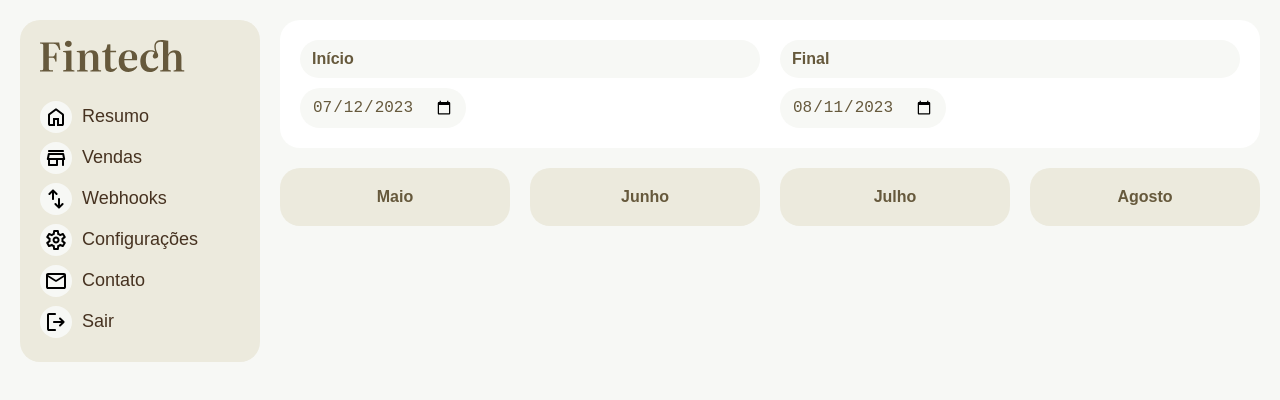
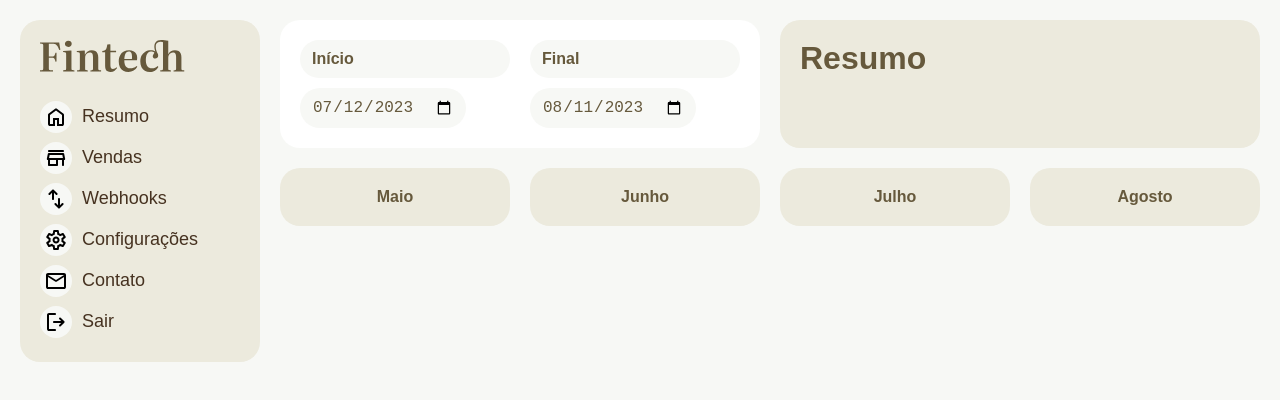
Before and after one commit to luizchaaves/fintech-origamid, a React (Vite) app: page / in a window 1280 px wide. Shown: the top 400 px of the page. Built offline with nearby package versions, Linux system fonts and the light colour scheme; no server answers.

Commit message:
refactor: add page name in header

```diff
--- a/src/Style.css
+++ b/src/Style.css
@@ -108,6 +108,14 @@ ul{
   background-color: var(--color-3);
 }
 
+/* daterange */
+
+.daterange{
+  display: grid;
+  grid-template-columns: 1fr 1fr;
+  gap: var(--gap);
+}
+
 /* resumo */
 
 .resumo{
--- a/src/components/Header.tsx
+++ b/src/components/Header.tsx
@@ -1,11 +1,15 @@
+import { useState } from 'react';
 import DateRange from './DateRange';
 import Meses from './Meses';
 
 const Header = () => {
+  const [title, setTitle] = useState('Resumo');
+
   return (
     <header className="mb">
-      <div className="mb">
+      <div className=" daterange mb">
         <DateRange />
+        <h1 className="box bg-3">{title}</h1>
       </div>
       <Meses />
     </header>
```
